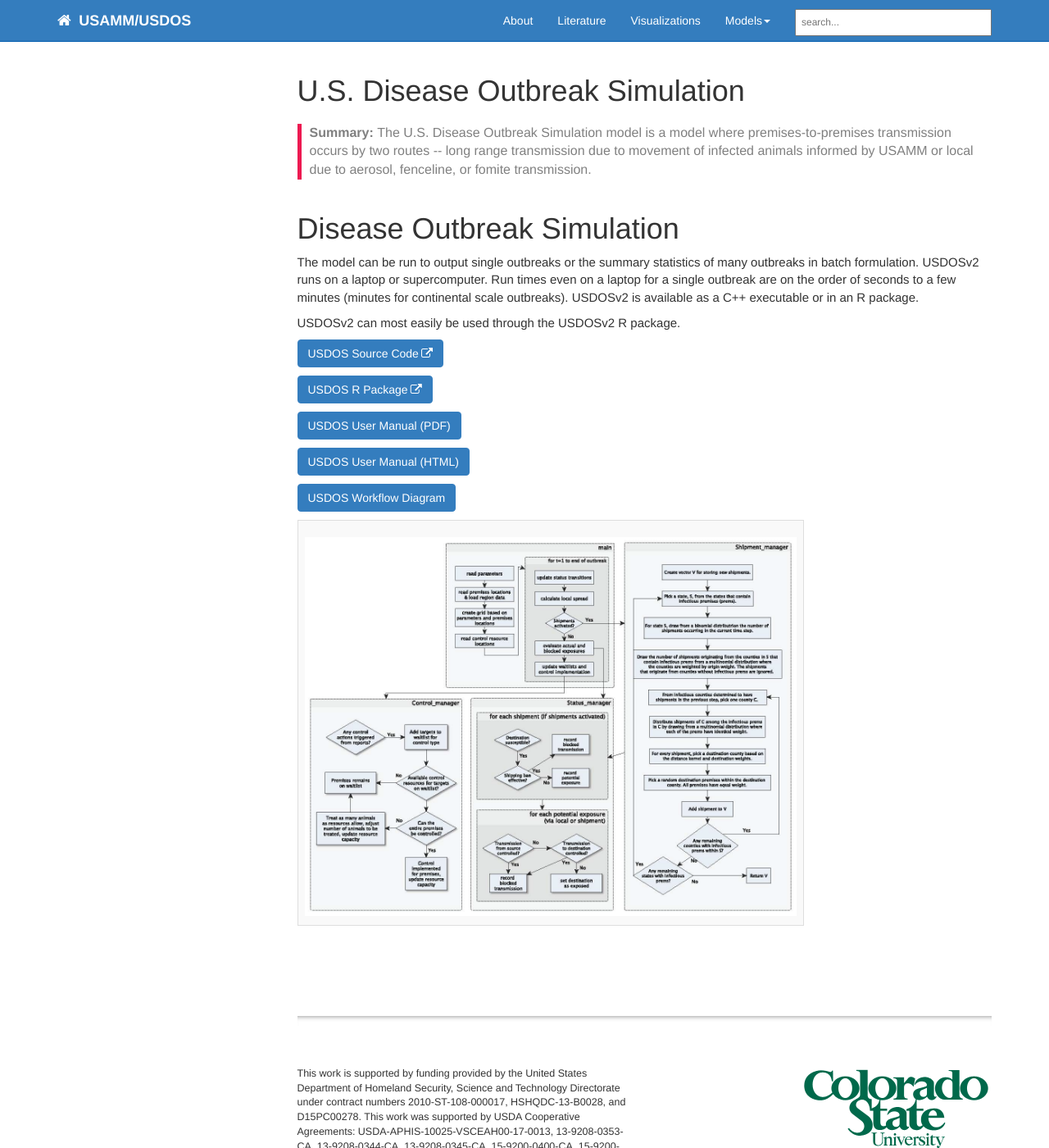
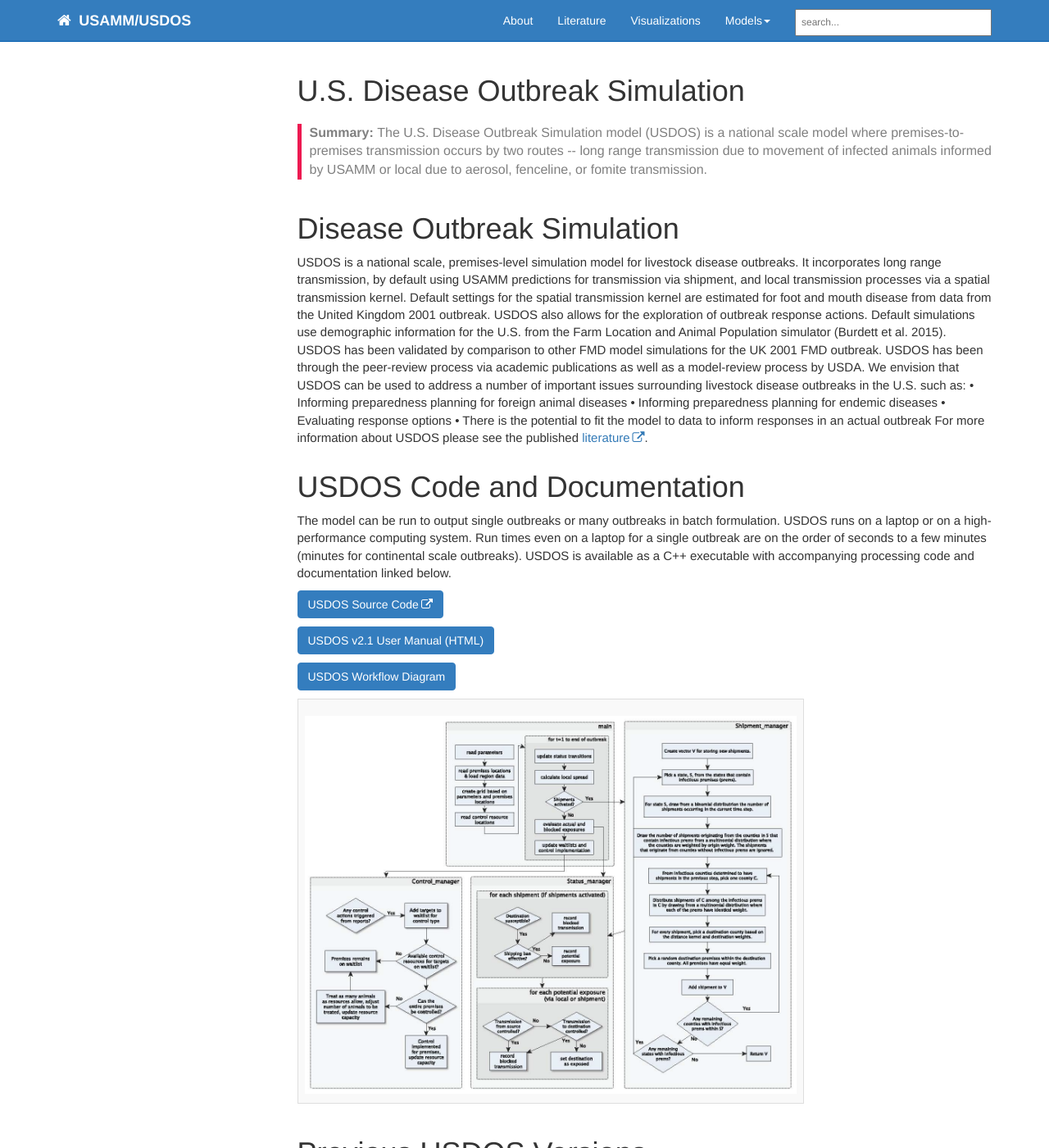
Before and after one commit to webblabb/usammusdos, a Jekyll site: the page built from pages/usdos/usdos.md, in a window 1280 px wide and 1400 px high. Shown: the whole window at 82% size. Built offline with Jekyll 4.4.1, drawn with Linux system fonts in a browser that asks for light colours; nearby versions of some CDN libraries; comment, search, counter and statistics services are not loaded; some of the changed text lies outside the part shown.

Commit message:
Update usdos.md revised text, added usdosv2.1 manual

```diff
--- a/pages/usdos/usdos.md
+++ b/pages/usdos/usdos.md
@@ -1,29 +1,42 @@
 ---
 title: U.S. Disease Outbreak Simulation
 keywords:
-last_updated: January 24, 2024
+last_updated: May 7, 2024
 tags:
-summary: The U.S. Disease Outbreak Simulation model is a model where premises-to-premises transmission occurs by two routes -- long range transmission due to movement of infected animals informed by USAMM or local due to aerosol, fenceline, or fomite transmission.
+summary: The U.S. Disease Outbreak Simulation model (USDOS) is a national scale model where premises-to-premises transmission occurs by two routes -- long range transmission due to movement of infected animals informed by USAMM or local due to aerosol, fenceline, or fomite transmission.
 sidebar:
 permalink: usdos.html
 folder: usdos
 ---
 
 # Disease Outbreak Simulation
+USDOS is a national scale, premises-level simulation model for livestock disease outbreaks. It incorporates long range transmission, by default using USAMM predictions for transmission via shipment, and local transmission processes via a spatial transmission kernel. Default settings for the spatial transmission kernel are estimated for foot and mouth disease from data from the United Kingdom 2001 outbreak. USDOS also allows for the exploration of outbreak response actions. Default simulations use demographic information for the U.S. from the Farm Location and Animal Population simulator (Burdett et al. 2015). USDOS has been validated by comparison to other FMD model simulations for the UK 2001 FMD outbreak. USDOS has been through the peer-review process via academic publications as well as a model-review process by USDA.
+We envision that USDOS can be used to address a number of important issues surrounding livestock disease outbreaks in the U.S. such as:
+•	Informing preparedness planning for foreign animal diseases
+•	Informing preparedness planning for endemic diseases
+•	Evaluating response options
+•	There is the potential to fit the model to data to inform responses in an actual outbreak
+For more information about USDOS please see the published [literature](https://webblabb.github.io/usammusdos/literature).
 
-The model can be run to output single outbreaks or the summary statistics of many outbreaks in batch formulation.  USDOSv2 runs on a laptop or supercomputer. Run times even on a laptop for a single outbreak are on the order of seconds to a few minutes (minutes for continental scale outbreaks). USDOSv2 is available as a C++ executable or in an R package.
 
-USDOSv2 can most easily be used through the USDOSv2 R package.
+# USDOS Code and Documentation
+The model can be run to output single outbreaks or many outbreaks in batch formulation. USDOS runs on a laptop or on a high- performance computing system. Run times even on a laptop for a single outbreak are on the order of seconds to a few minutes (minutes for continental scale outbreaks). USDOS is available as a C++ executable with accompanying processing code and documentation linked below.
 
 
 <a href="https://github.com/webblabb/usdos" class="btn btn-primary">USDOS Source Code</a>
+
+<a href="literature/USDOSv2.1_UserManual.html" class="btn btn-primary">USDOS v2.1 User Manual (HTML)</a>
+
+<a href="literature/main.pdf" class="btn btn-primary">USDOS Workflow Diagram</a>
+
+| <img src = "images/usdos.jpg" style = "width:600px">  |
+
+# Previous USDOS Versions
+
+We strongly recommend working with the latest version of USDOS. Earlier versions of USDOS are unable to run the current versions of USAMM and are more likely to be incompatible with software.
 
 <a href="https://github.com/webblabb/usdosr" class="btn btn-primary">USDOS R Package</a>
 
 <a href="literature/USDOS_UserManual_Tsaoetal.pdf" class="btn btn-primary">USDOS User Manual (PDF)</a>
 
 <a href="literature/USDOS_UserManual_Tsaoetal.html" class="btn btn-primary">USDOS User Manual (HTML)</a>
-
-<a href="literature/main.pdf" class="btn btn-primary">USDOS Workflow Diagram</a>
-
-| <img src = "images/usdos.jpg" style = "width:600px">  |
```
